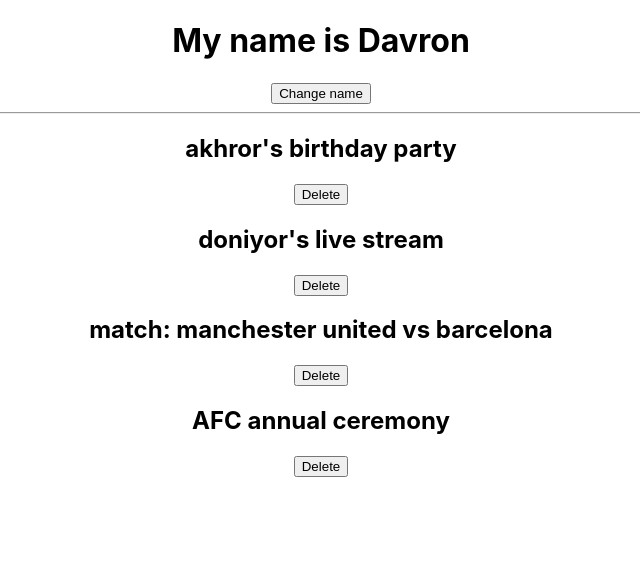
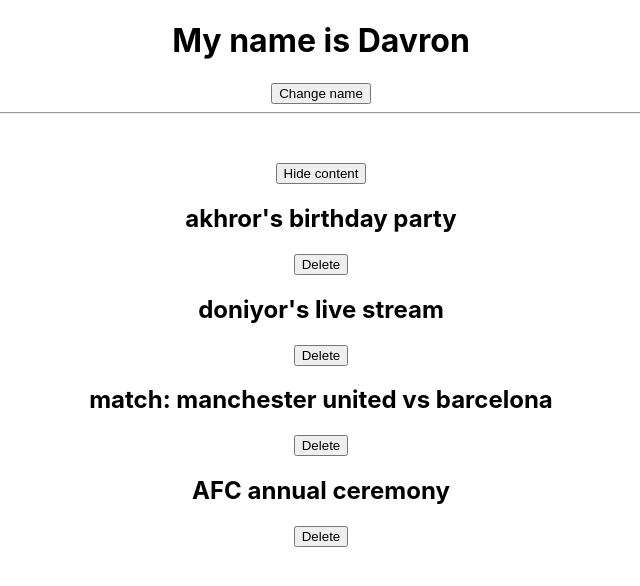
Before and after one commit to dhpcode/react-for-printing, a React (Create React App) app: page / in a window 1280 px wide. Shown: the top 586 px of the page, without its empty margins (319-959 px from the left). Built offline with nearby package versions, Linux system fonts and the light colour scheme.

Commit message:
Conditional rendering added to code

```diff
--- a/src/App.js
+++ b/src/App.js
@@ -10,6 +10,8 @@
     { title: "match: manchester united vs barcelona", id: 3 },
     { title: 'AFC annual ceremony', id: 4 }
   ])
+
+  const [showContent, setShowContent] = useState(true);
 
   const handleClick = () => {
     setName('Aziz');
@@ -31,6 +33,21 @@
       <h1>My name is {name}</h1>
       <button onClick={handleClick}>Change name</button>
       <hr />
+      <br></br>
+      <br></br>
+
+      {/* buttonlar */}
+
+      {showContent && <button onClick={() => setShowContent(false)}>Hide content</button>}
+      {!showContent && <button onClick={() => setShowContent(true)}>Show content</button>}
+
+
+      {/* kontent qism */}
+      {showContent &&
+        <div>
+          {/* kontent yo'q bo'lsa chiqadigan xabar */}
+          {events.length === 0 ? <h2>No content available 😔</h2> : null}
+
           {events.map((event) => {
             return (
               <div key={event.id}>
@@ -41,6 +58,9 @@
           })}
 
         </div>
+      }
+
+    </div>
   );
 }
 
```
Lines whose indentation alone changed are shown as unchanged.
